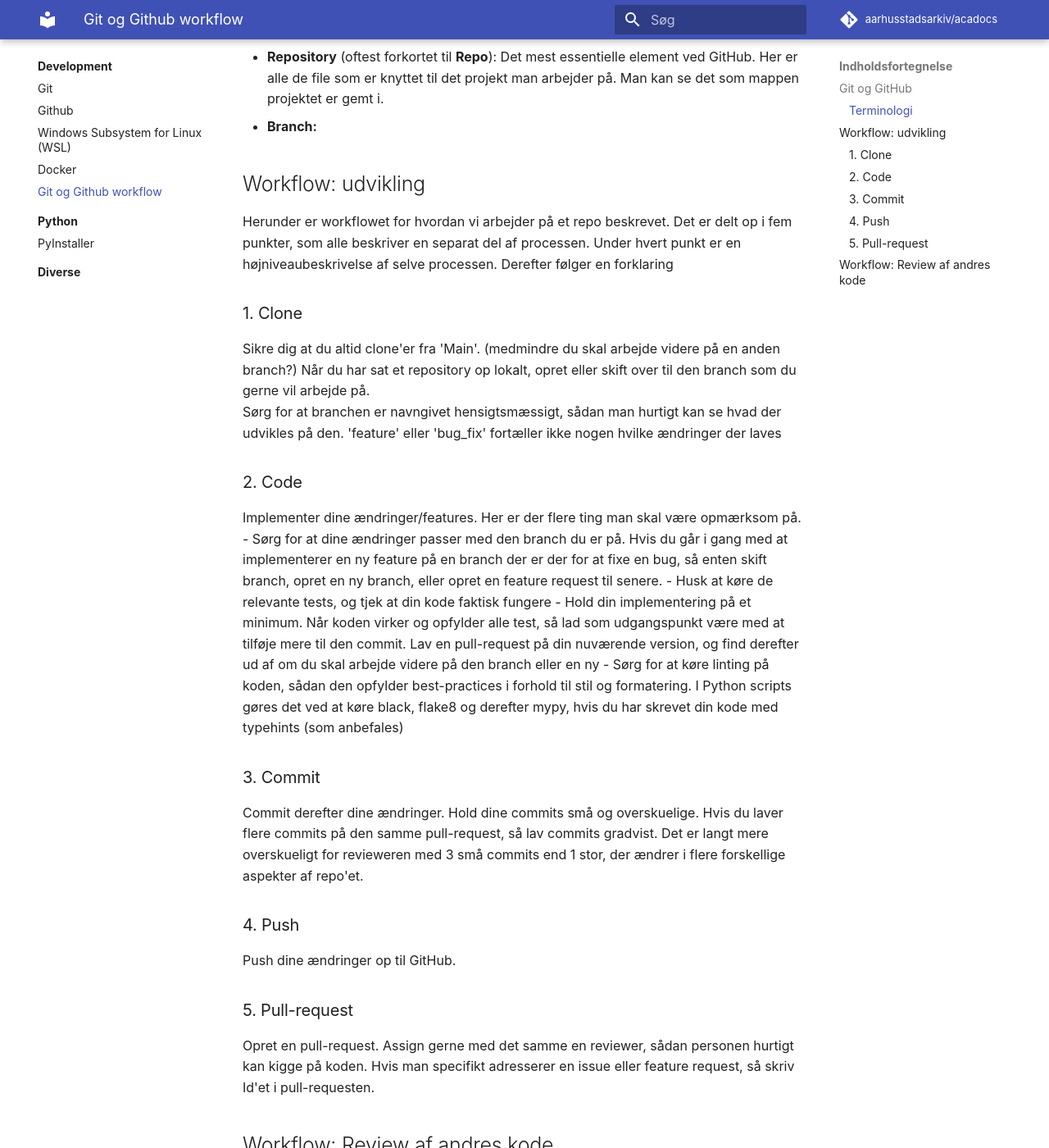
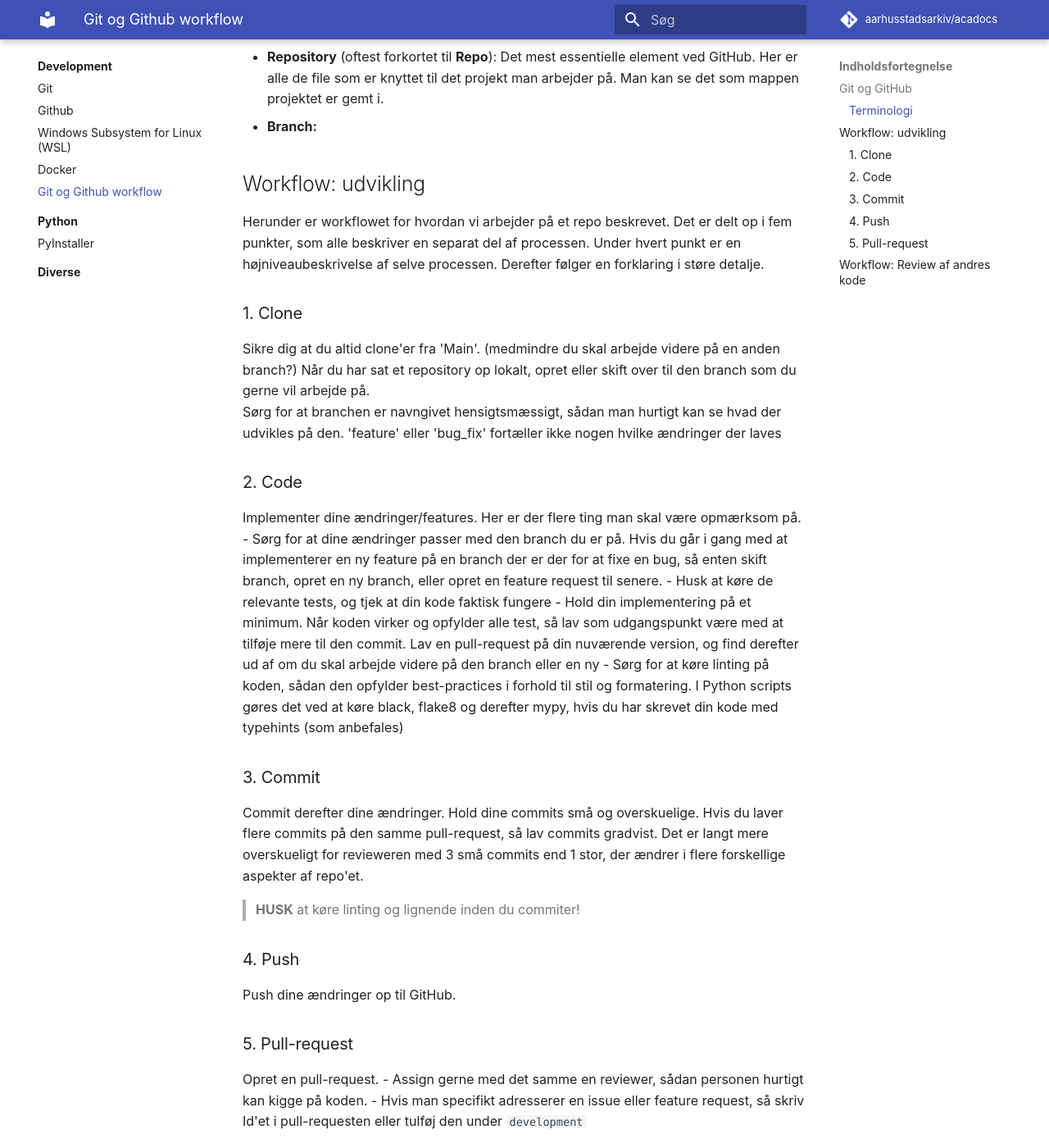
Before and after one commit to aarhusstadsarkiv/acadocs, an MkDocs documentation site: the page built from docs/development/git_workflow.md, in a window 1280 px wide and 1400 px high, scrolled down 909 px. Shown: the whole window at 82% size. Built offline with MkDocs 1.6.1 and Material for MkDocs 9.7.7, drawn with Linux system fonts in a browser that asks for light colours; comment, search, counter and statistics services are not loaded; some of the changed text lies outside the part shown.

```diff
--- a/docs/development/git_workflow.md
+++ b/docs/development/git_workflow.md
@@ -2,7 +2,7 @@
 Denne side vil gennemgå hvordan man arbejder med Git og GitHub. Gennemgangen er delt op i tre dele:
 1. En basal gennemgang af Git og GitHub
 2. Hvordan man arbejder med kode fra github. Det inkluderer hvordan man cloner et repository fra GitHub, laver en ny branch til de ændringer og modifikationer man laver, commiter og pusher ens kode op til github, og laver en pull-request, så koden er klar til gennemgang, inden den bliver en integreret del af projektet.
-3. Hvordan man gennemgår (reviewer) andres pull-request, kommer med kommentare og ændringsforslag
+3. Hvordan man gennemgår (reviewer) andres pull-request, kommer med kommentare og ændringsforslag.
 
 ## Git og GitHub
 Git er et værktøj, som hjælper med versionskontrol af softwareudvikling. Git gør det muligt altid at havde et klart overblik over hvor man er i udviklingen af ens produkt. Den tillader også en altid at går tilbage til tidligere versioner af ens kode og lave forskellige 'forgreninger' (branches) af ens kode, som kan indeholde forskellige features, ændringer og forbedringer, som ikke er klar til at blive en del af det endelige produkt.
@@ -17,7 +17,7 @@
 - **Branch:**
 
 ## Workflow: udvikling
-Herunder er workflowet for hvordan vi arbejder på et repo beskrevet. Det er delt op i fem punkter, som alle beskriver en separat del af processen. Under hvert punkt er en højniveaubeskrivelse af selve processen. Derefter følger en forklaring
+Herunder er workflowet for hvordan vi arbejder på et repo beskrevet. Det er delt op i fem punkter, som alle beskriver en separat del af processen. Under hvert punkt er en højniveaubeskrivelse af selve processen. Derefter følger en forklaring i støre detalje.
 
 ### 1. Clone
 Sikre dig at du altid clone'er fra 'Main'. (medmindre du skal arbejde videre på en anden branch?)
@@ -28,17 +28,20 @@
 Implementer dine ændringer/features. Her er der flere ting man skal være opmærksom på.
 - Sørg for at dine ændringer passer med den branch du er på. Hvis du går i gang med at implementerer en ny feature på en branch der er der for at fixe en bug, så enten skift branch, opret en ny branch, eller opret en feature request til senere.
 - Husk at køre de relevante tests, og tjek at din kode faktisk fungere
-- Hold din implementering på et minimum. Når koden virker og opfylder alle test, så lad som udgangspunkt være med at tilføje mere til den commit. Lav en pull-request på din nuværende version, og find derefter ud af om du skal arbejde videre på den branch eller en ny
+- Hold din implementering på et minimum. Når koden virker og opfylder alle test, så lav som udgangspunkt være med at tilføje mere til den commit. Lav en pull-request på din nuværende version, og find derefter ud af om du skal arbejde videre på den branch eller en ny
 - Sørg for at køre linting på koden, sådan den opfylder best-practices i forhold til stil og formatering. I Python scripts gøres det ved at køre black, flake8 og derefter mypy, hvis du har skrevet din kode med typehints (som anbefales)
 
 ### 3. Commit
 Commit derefter dine ændringer. Hold dine commits små og overskuelige. Hvis du laver flere commits på den samme pull-request, så lav commits gradvist. Det er langt mere overskueligt for revieweren med 3 små commits end 1 stor, der ændrer i flere forskellige aspekter af repo'et.
+> **HUSK** at køre linting og lignende inden du commiter!
 
 ### 4. Push
 Push dine ændringer op til GitHub.
 
 ### 5. Pull-request
-Opret en pull-request. Assign gerne med det samme en reviewer, sådan personen hurtigt kan kigge på koden. Hvis man specifikt adresserer en issue eller feature request, så skriv Id'et i pull-requesten.
+Opret en pull-request.
+- Assign gerne med det samme en reviewer, sådan personen hurtigt kan kigge på koden.
+- Hvis man specifikt adresserer en issue eller feature request, så skriv Id'et i pull-requesten eller tulføj den under `development`
 
 ## Workflow: Review af andres kode
 Herunder beskrives hvordan man mest hensigtmæssigt tjekker andres kode.
```
